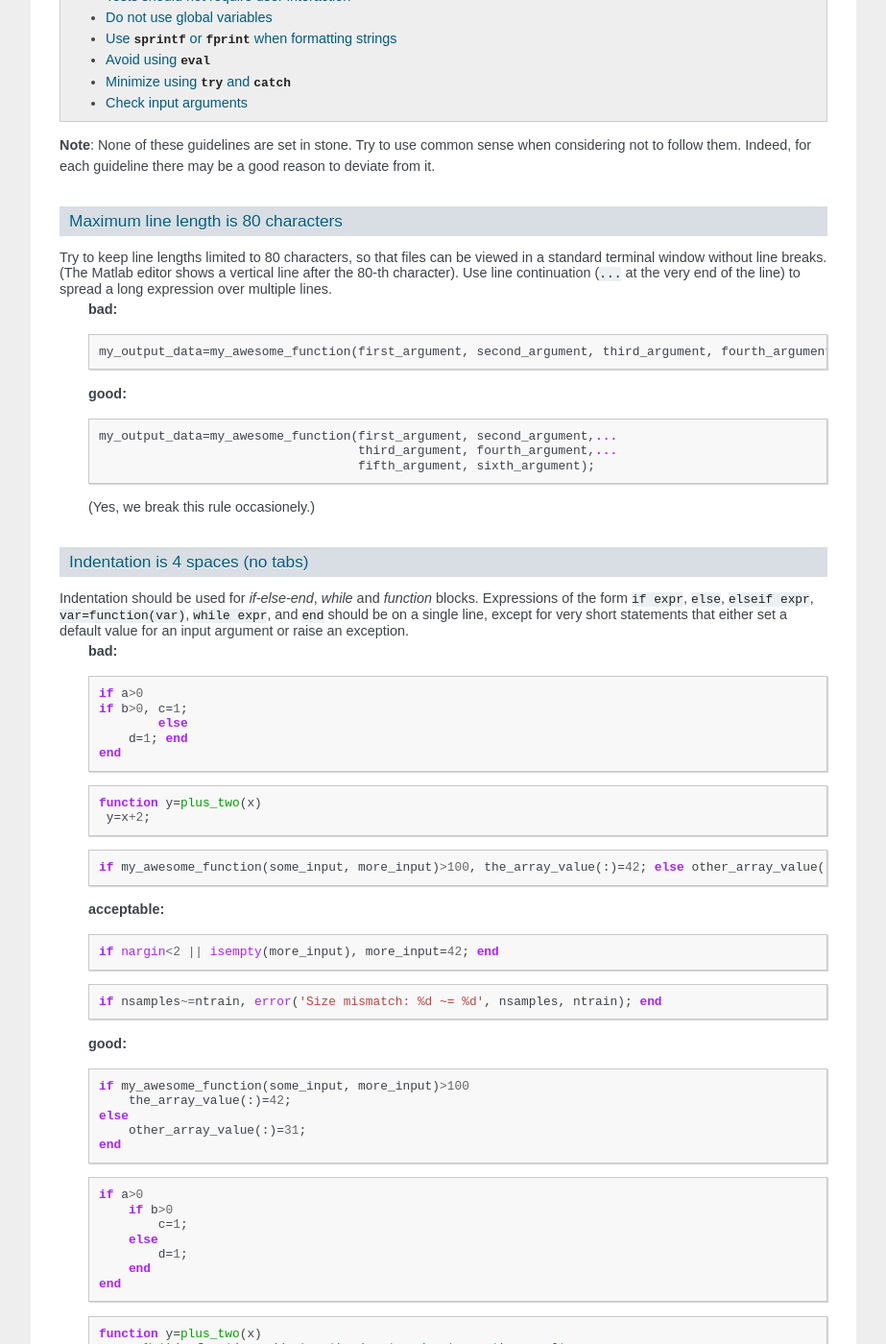
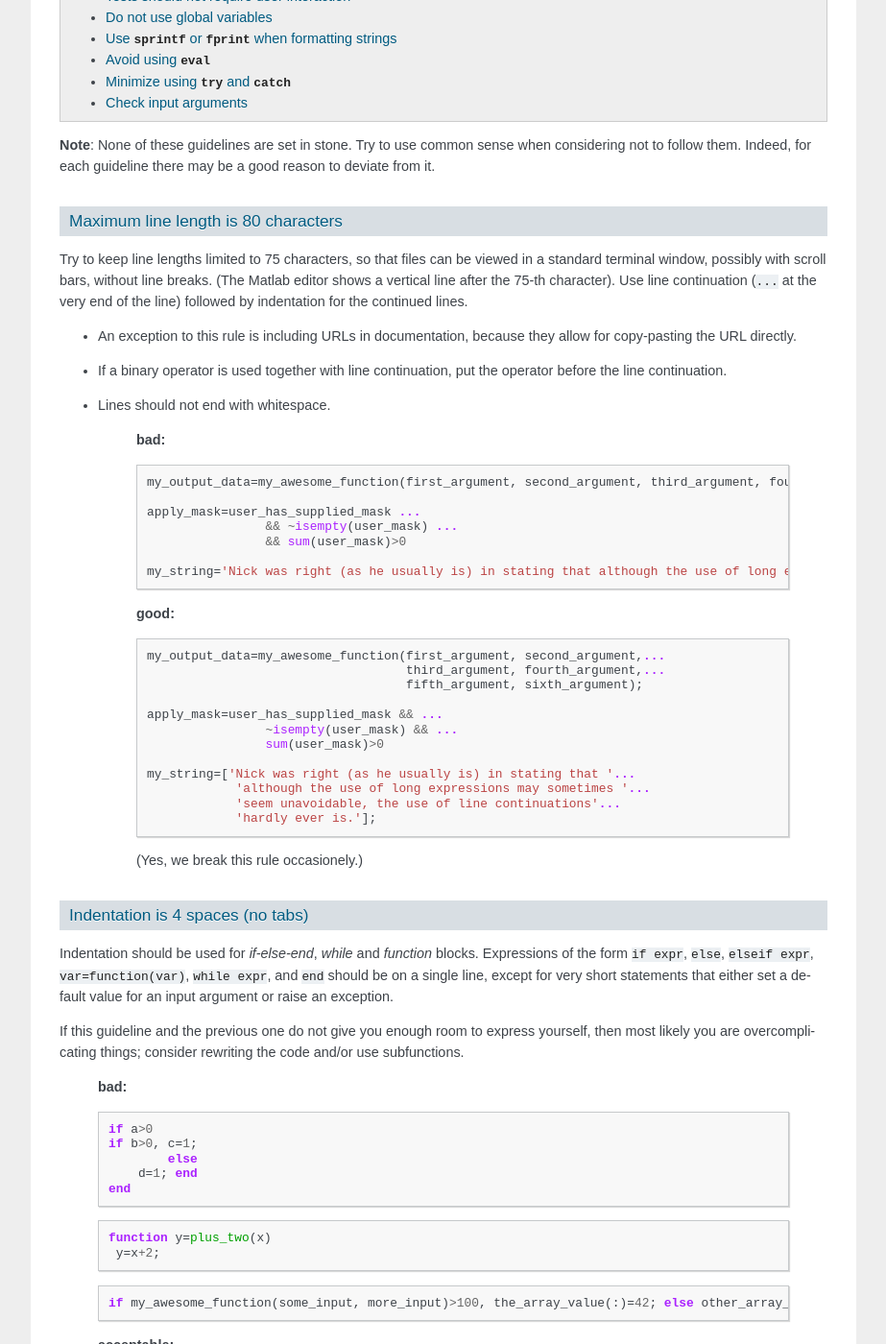
Before and after one commit to CoSMoMVPA/CoSMoMVPA, a Sphinx documentation site: the page built from doc/source/contribute.rst, in a window 1280 px wide and 1400 px high, scrolled down 5720 px. Shown: the whole window at 96% size, without its empty margins (198-1121 px from the left). Built offline with Sphinx 7.4.7, drawn with Linux system fonts in a browser that asks for light colours; pages that are not in the unit, such as notebooks, are missing from menus.

Commit message:
WEB: update code guidelines

```diff
--- a/doc/source/contribute.rst
+++ b/doc/source/contribute.rst
@@ -214,12 +214,26 @@ The following are guidelines, intended to improve:
 Maximum line length is 80 characters
 ++++++++++++++++++++++++++++++++++++
 
-Try to keep line lengths limited to 80 characters, so that files can be viewed in a standard terminal window without line breaks. (The Matlab editor shows a vertical line after the 80-th character). Use line continuation (``...`` at the very end of the line) to spread a long expression over multiple lines.
+Try to keep line lengths limited to 75 characters, so that files can be viewed in a standard terminal window, possibly with scroll bars, without line breaks. (The Matlab editor shows a vertical line after the 75-th character). Use line continuation (``...`` at the very end of the line) followed by indentation for the continued lines.
+
+- An exception to this rule is including URLs in documentation, because they allow for copy-pasting the URL directly.
+
+- If a binary operator is used together with line continuation, put the operator before the line continuation.
+
+- Lines should not end with whitespace.
+
     **bad:**
 
     .. code-block:: matlab
 
         my_output_data=my_awesome_function(first_argument, second_argument, third_argument, fourth_argument, fifth_argument, sixth_argument);
+
+        apply_mask=user_has_supplied_mask ...
+                        && ~isempty(user_mask) ...
+                        && sum(user_mask)>0
+
+        my_string='Nick was right (as he usually is) in stating that although the use of long expressions may sometimes seem unavoidable, the use of line continuations hardly ever is.';
+
 
     **good:**
 
@@ -229,6 +243,15 @@ Try to keep line lengths limited to 80 characters, so that files can be viewed i
                                            third_argument, fourth_argument,...
                                            fifth_argument, sixth_argument);
 
+        apply_mask=user_has_supplied_mask && ...
+                        ~isempty(user_mask) && ...
+                        sum(user_mask)>0
+
+        my_string=['Nick was right (as he usually is) in stating that '...
+                    'although the use of long expressions may sometimes '...
+                    'seem unavoidable, the use of line continuations'...
+                    'hardly ever is.'];
+
     (Yes, we break this rule occasionely.)
 
 
@@ -236,6 +259,9 @@ Indentation is 4 spaces (no tabs)
 +++++++++++++++++++++++++++++++++
 
 Indentation should be used for `if-else-end`, `while` and `function` blocks. Expressions of the form ``if expr``, ``else``, ``elseif expr``, ``var=function(var)``, ``while expr``, and ``end`` should be on a single line, except for very short statements that either set a default value for an input argument or raise an exception.
+
+If this guideline and the previous one do not give you enough room to express yourself, then most likely you are overcomplicating things; consider rewriting the code and/or use subfunctions.
+
     **bad:**
 
     .. code-block:: matlab
```
